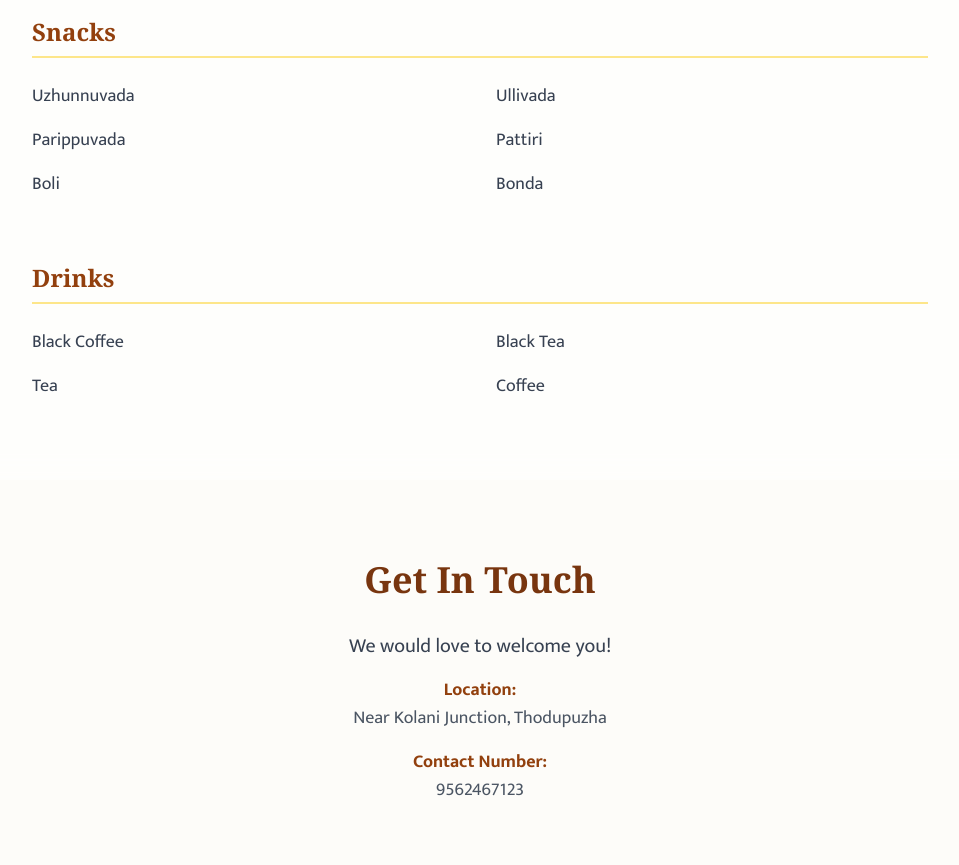
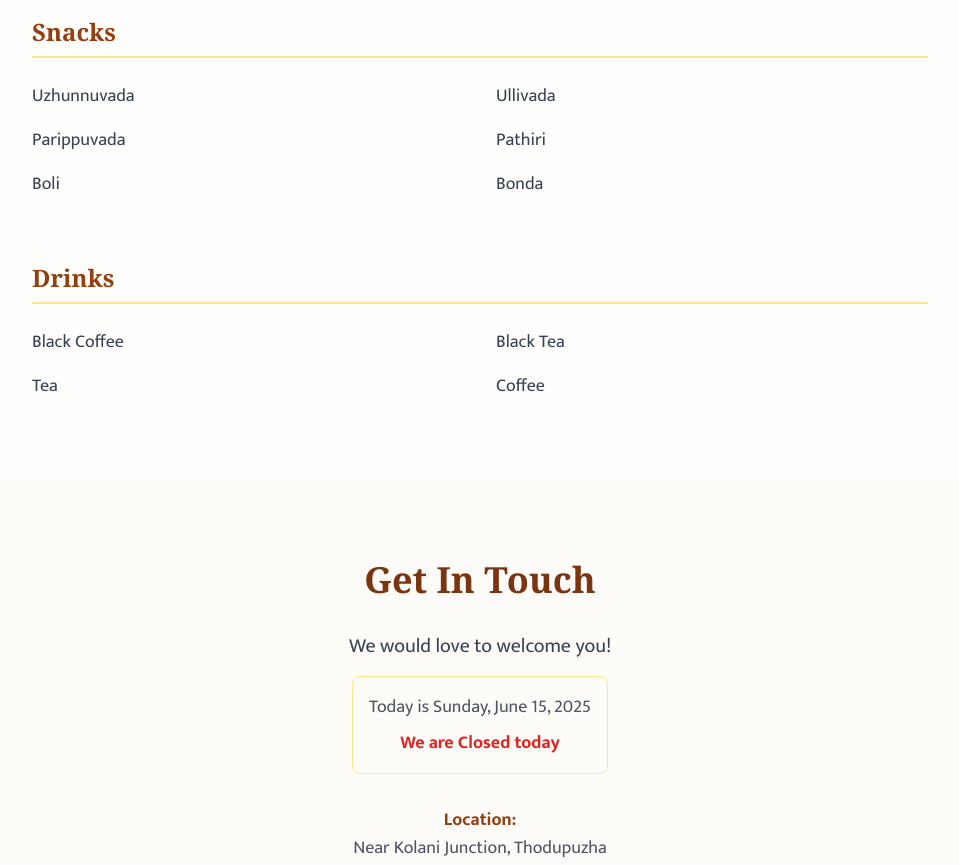
Before and after one commit to arjunvkrishna/krishnahotel.io, a plain HTML site: page index.html in a window 1280 px wide. Shown: the part 1620-2485 px from the top of the page, without its empty margins (160-1119 px from the left). Drawn offline with nearby package versions, Linux system fonts and the light colour scheme.

Commit message:
updated with date

```diff
--- a/index.html
+++ b/index.html
@@ -129,7 +129,7 @@
                         <h3 class="text-2xl font-bold font-serif mb-6 text-amber-800 border-b-2 border-amber-200 pb-2">Snacks</h3>
                         <div class="grid md:grid-cols-2 gap-x-8 gap-y-4 text-lg text-gray-700">
                            <span>Uzhunnuvada</span><span>Ullivada</span>
-                           <span>Parippuvada</span><span>Pattiri</span>
+                           <span>Parippuvada</span><span>Pathiri</span>
                            <span>Boli</span><span>Bonda</span>
                         </div>
                     </div>
@@ -151,6 +151,13 @@
             <div class="container mx-auto px-6 text-center">
                 <h2 class="text-4xl font-bold font-serif text-center mb-8 text-amber-900">Get In Touch</h2>
                 <p class="text-xl text-gray-700 mb-4">We would love to welcome you!</p>
+
+                <!-- Date & Status Display -->
+                <div class="mb-8 p-4 border border-amber-200 rounded-lg inline-block">
+                    <p id="date-display" class="text-lg text-gray-600"></p>
+                    <p id="status-display" class="text-lg font-bold mt-2"></p>
+                </div>
+
                 <div class="text-lg text-gray-600">
                     <p class="font-semibold text-amber-800">Location:</p>
                     <p>Near Kolani Junction, Thodupuzha</p>
@@ -173,19 +180,48 @@
     <script>
         document.addEventListener('DOMContentLoaded', () => {
 
+            // --- Display Today's Date and Opening Status ---
+            function showDateAndStatus() {
+                const dateElement = document.getElementById('date-display');
+                const statusElement = document.getElementById('status-display');
+                const today = new Date();
+                const dayOfWeek = today.getDay(); // 0 = Sunday, 1 = Monday, ..., 6 = Saturday
+
+                // Display the date
+                const dateOptions = { weekday: 'long', year: 'numeric', month: 'long', day: 'numeric' };
+                dateElement.textContent = `Today is ${today.toLocaleDateString('en-US', dateOptions)}`;
+
+                // Check if it's Sunday (day 0) and set status
+                if (dayOfWeek === 0) {
+                    statusElement.textContent = 'We are Closed today';
+                    statusElement.classList.add('text-red-600');
+                    statusElement.classList.remove('text-green-600');
+                } else {
+                    statusElement.textContent = 'We are Open today!';
+                    statusElement.classList.add('text-green-600');
+                    statusElement.classList.remove('text-red-600');
+                }
+            }
+            showDateAndStatus();
+
+
             // --- Randomly Place Porotta Images ---
             function placeRandomPorottas() {
                 const container = document.getElementById('porotta-container');
                 container.innerHTML = ''; // Clear existing porottas if any
                 const porottaCount = 8; // Total number of porottas to display
-                const porottaImageUrl = 'delicious-roti-assortment-table-with-copy-space.jpg';
+                const porottaImageUrl = 'https://placehold.co/200x200/f5deb3/8B4513?text=Roti'; // Placeholder if image fails
 
                 for (let i = 0; i < porottaCount; i++) {
                     const porottaImg = document.createElement('img');
-                    porottaImg.src = porottaImageUrl;
+                    // Set a real image URL, with a placeholder as a fallback
+                    porottaImg.src = 'delicious-roti-assortment-table-with-copy-space.jpg';
                     porottaImg.alt = 'Roti Decoration';
                     porottaImg.className = 'random-porotta';
-                    porottaImg.onerror = () => porottaImg.style.display = 'none';
+                    porottaImg.onerror = () => {
+                        porottaImg.src = porottaImageUrl;
+                        porottaImg.alt = 'Decorative Roti Placeholder';
+                    };
 
                     // Random size
                     const size = Math.random() * 150 + 100; // between 100px and 250px
```
